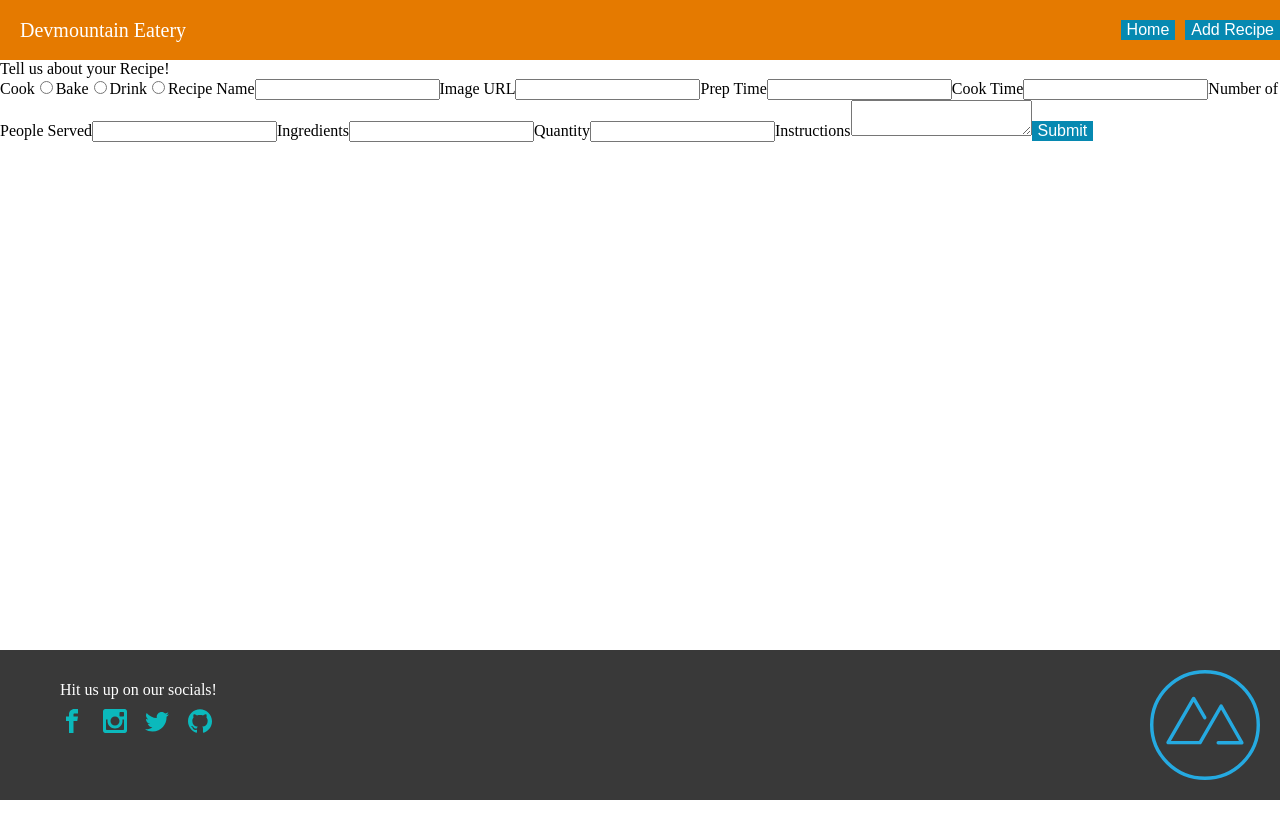
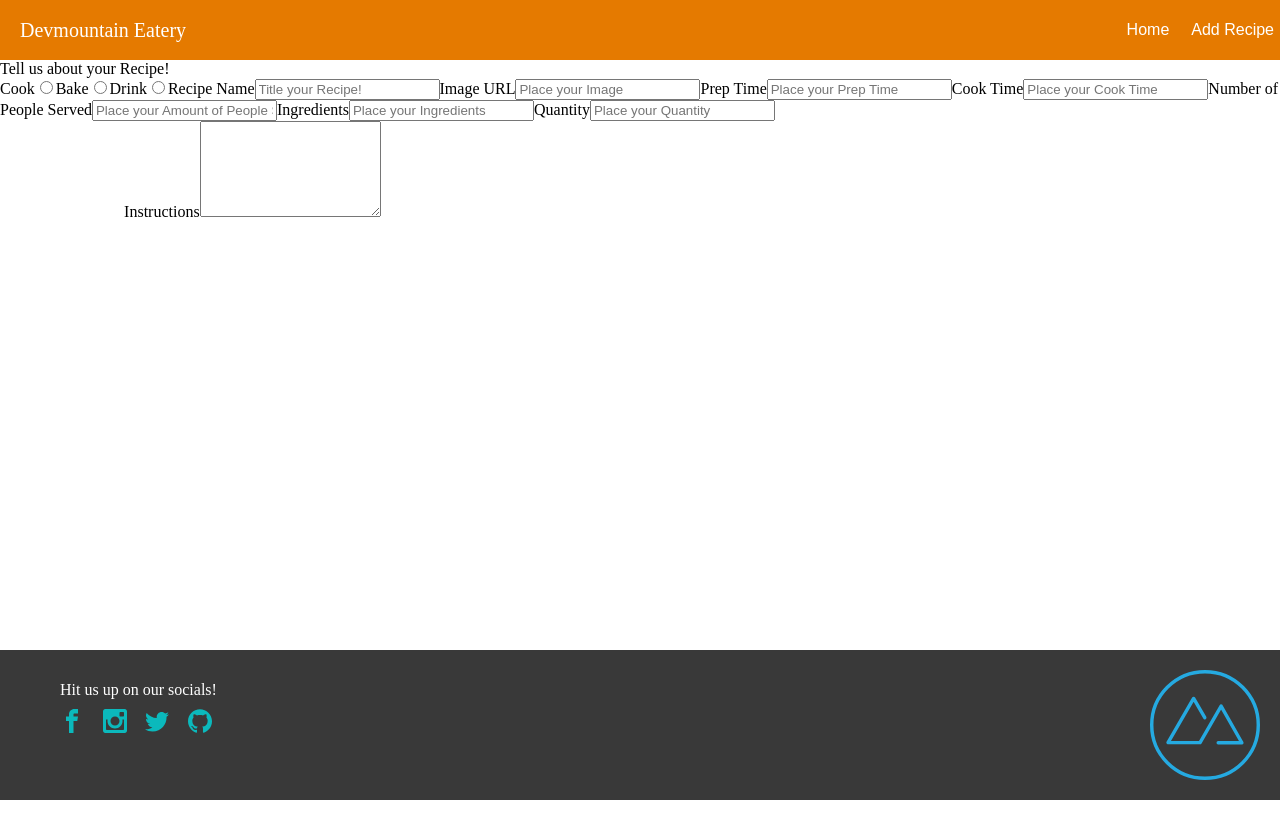
Before and after one commit to Mudpadans/Spec-Assingment3, a React (Create React App) app: page /newRecipe in a window 1280 px wide. Shown: the top 838 px of the page. Built offline with nearby package versions, Linux system fonts and the light colour scheme.

Commit message:
more errors

```diff
--- a/src/components/RecipeCard/RecipeCard.module.css
+++ b/src/components/RecipeCard/RecipeCard.module.css
@@ -2,7 +2,7 @@
 
 .recipe_card {
     width: 300px;
-    height: 450px;
+    height: 400px;
     align-items: center;
     display: flex;
     flex-direction: column;
@@ -27,6 +27,6 @@ img {
     border-radius: 3px 3px 0px 0px;
 }
 
-.recipe_card, button {
+.recipe_card button {
     background-color: rgb(6, 137, 177);
 }
--- a/src/components/homeComponents/AdBanner.jsx
+++ b/src/components/homeComponents/AdBanner.jsx
@@ -12,7 +12,14 @@ const AdBanner = () => {
           rgba(0, 0, 0, 0.8)),
           url(${salmon})`,
         backgroundSize: "cover",
-        height: "300px",
+        width: '100%',
+        height: "450px",
+        display: 'flex',
+        flexDirection: 'column',
+        alignItems: 'center',
+        justifyContent: 'center',
+        gap: '30px',
+        color: 'white',
       }}
     >
       <div
@@ -33,7 +40,7 @@ const AdBanner = () => {
             padding: "20px 0px"
           }}
         >Pineapple Salmon</h1>
-        <h3
+        <h4
           style={{
             color: "white",
             width: "500px",
@@ -42,7 +49,7 @@ const AdBanner = () => {
         >
           This recipe consists of fresh wild Alaskan salmon, rubbed in a bbq
           brown sugar rub, baked for 25 minutes on a bed of pineapple, and garnished in butter, garlic, and chives. You won’t want to miss it!
-        </h3>
+        </h4>
         <Link to="/recipe/3">
           <button
             style={{
--- a/src/components/newRecipeComponents/NewRecipeScreen.jsx
+++ b/src/components/newRecipeComponents/NewRecipeScreen.jsx
@@ -1,4 +1,7 @@
-import React from "react";
+import React, { useState } from "react";
+import { Formik, Form, Field } from 'formik';
+import axios from 'axios';
+import styles from "./NewRecipeScreen.module.css";
 
 const NewRecipeScreen = () => {
   const initialValues = {
@@ -12,43 +15,125 @@ const NewRecipeScreen = () => {
     instructions: "",
   };
 
+  const [ingredients, setIngredients] = useState([])
+  const [name, setName] = useState('')
+  const [quantity, setQuantity] = useState('')
+
+  const addIngredient = () => {
+    setIngredients([...ingredients, { name, quantity }]);
+    setName('');
+    setQuantity('');
+  }
+
+  const postRecipes = (values) => {
+    axios
+      .post(`https://recipes.devmountain.com/recipes`, values)
+      .then((res) => {
+        console.log(res.data)
+      })
+      .catch((err) => {
+        console.log(err)
+      })
+  }
+
   const onSubmit = (values) => {
-    console.log(values)
+    values.ingredients = ingredients;
+    postRecipes(values);
+    console.log(values);
   }
+
+  const ingredientDisplay = ingredients.map((ing) => {
+    return (
+      <li>
+        {ing.quantity} {ing.name}
+      </li>
+    )
+  })
 
   return (
     <section>
       <h1>Tell us about your Recipe!</h1>
-        <form>
+        <Formik initialValues={initialValues} onSubmit={onSubmit}>
+          {({ values, handleChange, handleSubmit }) => (
+          <Form onSubmit={handleSubmit}>
             <label for="radio-buttons">
               <label for="cook">Cook
-              <input type="radio" name="cook"></input>
+                <Field type="radio" name="type" value="cook"/>
               </label>
               <label for="bake">Bake
-              <input type="radio" name="bake"></input>
+                <Field type="radio" name="type" value="bake"/>
               </label>
               <label for="drink">Drink
-              <input type="radio" name="drink"></input>
+                <Field type="radio" name="type" value="drink"/>
               </label>
             </label>
             <label>Recipe Name</label>
-          <input />
+            <Field
+              placeholder="Title your Recipe!"
+              value={values.recipeName}
+              onChange={handleChange}
+              name="recipeName"
+            />
             <label>Image URL</label>
-          <input />
+            <Field
+              placeholder="Place your Image"
+              value={values.imageURL}
+              onChange={handleChange}
+              name="imageURL"
+            />
             <label>Prep Time</label>
-          <input />
+            <input
+              placeholder="Place your Prep Time"
+              value={values.prepTime}
+              onChange={handleChange}
+              name="prepTime"
+            />
             <label>Cook Time</label>
-          <input />
+            <input
+              placeholder="Place your Cook Time"
+              value={values.cookTime}
+              onChange={handleChange}
+              name="cookTime"
+            />
             <label>Number of People Served</label>
-          <input />
+            <input
+              placeholder="Place your Amount of People Served"
+              value={values.serves}
+              onChange={handleChange}
+              name="serves"
+            />
             <label>Ingredients</label>
-          <input />
+            <input
+              placeholder="Place your Ingredients"
+              value={name}
+              onChange={(e) => setName(e.target.value)}
+            />
             <label>Quantity</label>
-          <input />
+            <input
+              placeholder="Place your Quantity"
+              value={quantity}
+              onChange={(e) => setQuantity(e.target.value)}
+            />
+            <ul>{ingredientDisplay}</ul>
+            <button
+              type="button"
+              className="orange-btn"
+              onClick={addIngredient}
+            >Add Ingredients</button>
             <label>Instructions</label>
-          <textarea></textarea>
-          <button>Submit</button>
-        </form>
+            <Field
+              as="textarea"
+              rows={6}
+              value={values.instructions}
+              onChange={handleChange}
+              name="instructions"
+            ></Field>
+            <button type="submit" className="blue-btn">
+              Submit
+            </button>
+          </Form>
+          )}
+        </Formik>
     </section>
   );
 };
```
Also changed, not shown: src/components/newRecipeComponents/NewRecipeScreen.module.css (added). Lines whose indentation alone changed are shown as unchanged.
